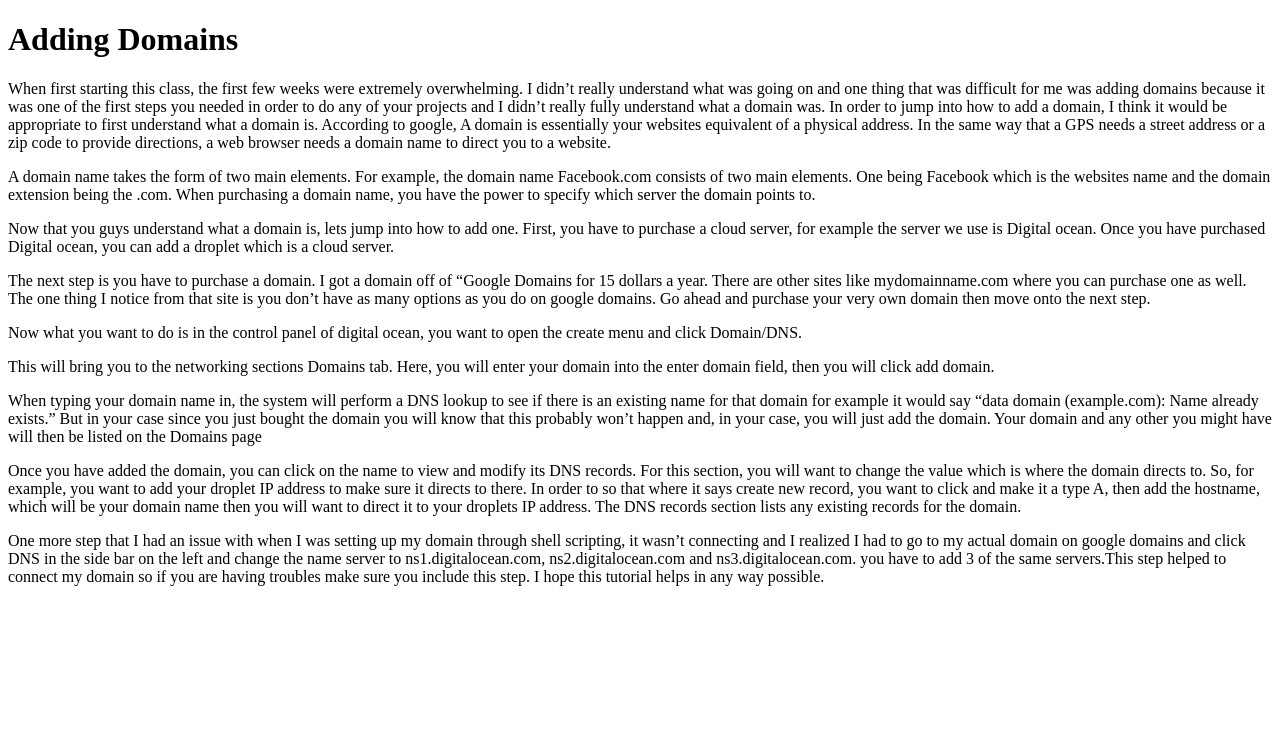
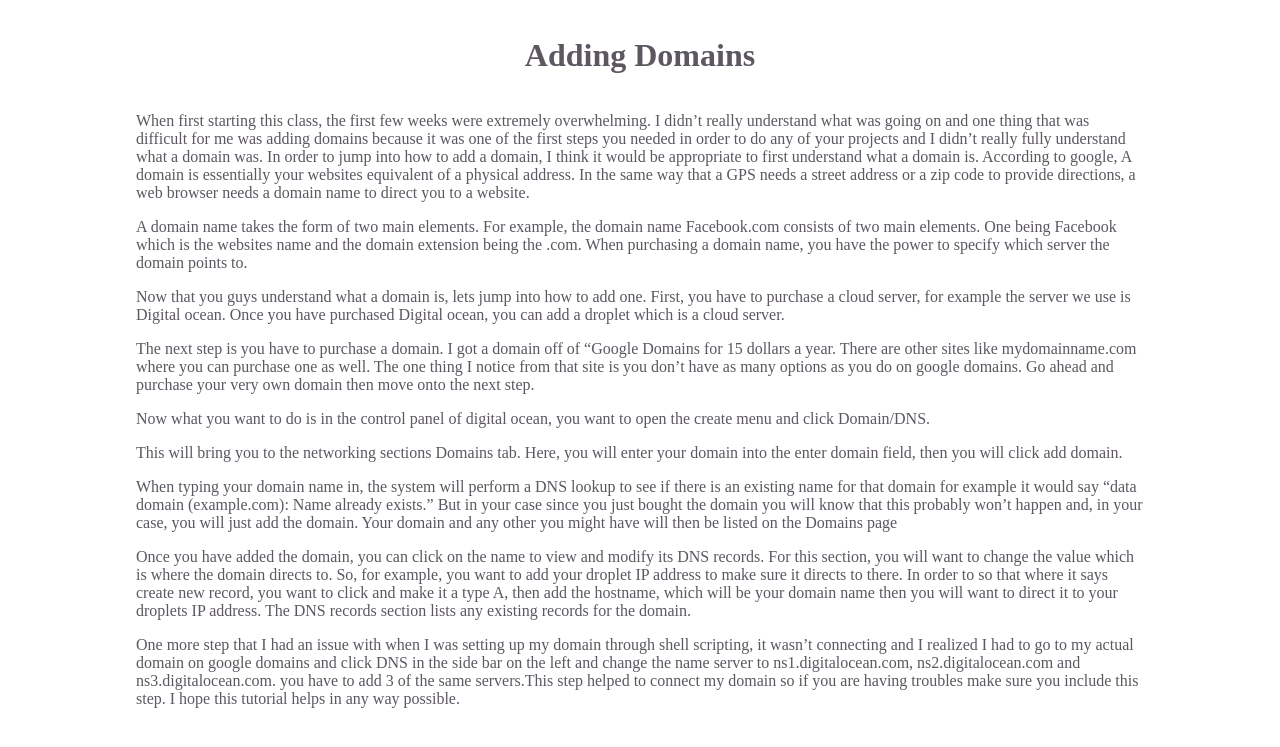
Before and after one commit to MirandaGaudet/blog_post1, a PHP site: page / in a window 1280 px wide. Shown: the top 747 px of the page. Run offline with PHP 8.4, Linux system fonts and the light colour scheme.

Commit message:
added new color and padding

```diff
--- a/css/style.css
+++ b/css/style.css
@@ -1,3 +1,11 @@
-color{
-  red
+body{
+  color: #5C5760;
+justify-content: center;
+padding-left: 8rem;
+padding-right: 8rem;
 }
+
+h1{
+  text-align: center;
+  padding: 1rem;
+}
--- a/index.html
+++ b/index.html
@@ -4,6 +4,7 @@
     <meta charset="utf-8">
     <title>Blog Post 1</title>
     <link rel="stylesheet" href="css/style.css">
+<body>
   <p>When first starting this class, the first few weeks were extremely overwhelming. I didn’t really understand what was going on and one thing that was difficult for me was adding domains because it was one of the first steps you needed in order to do any of your projects and I didn’t really fully understand what a domain was. In order to jump into how to add a domain, I think it would be appropriate to first understand what a domain is. According to google, A domain is essentially your websites equivalent of a physical address. In the same way that a GPS needs a street address or a zip code to provide directions, a web browser needs a domain name to direct you to a website.
   </p>
   <p>A domain name takes the form of two main elements. For example, the domain name Facebook.com consists of two main elements. One being Facebook which is the websites name and the domain extension being the .com. When purchasing a domain name, you have the power to specify which server the domain points to.
@@ -22,5 +23,6 @@
 </p>
 <p>One more step that I had an issue with when I was setting up my domain through shell scripting, it wasn’t connecting and I realized I had to go to my actual domain on google domains and click DNS in the side bar on the left and change the name server to ns1.digitalocean.com, ns2.digitalocean.com and ns3.digitalocean.com. you have to add 3 of the same servers.This step helped to connect my domain so if you are having troubles make sure you include this step. I hope this tutorial helps in any way possible.
 </p>
+</body>
 
 </html>
```
